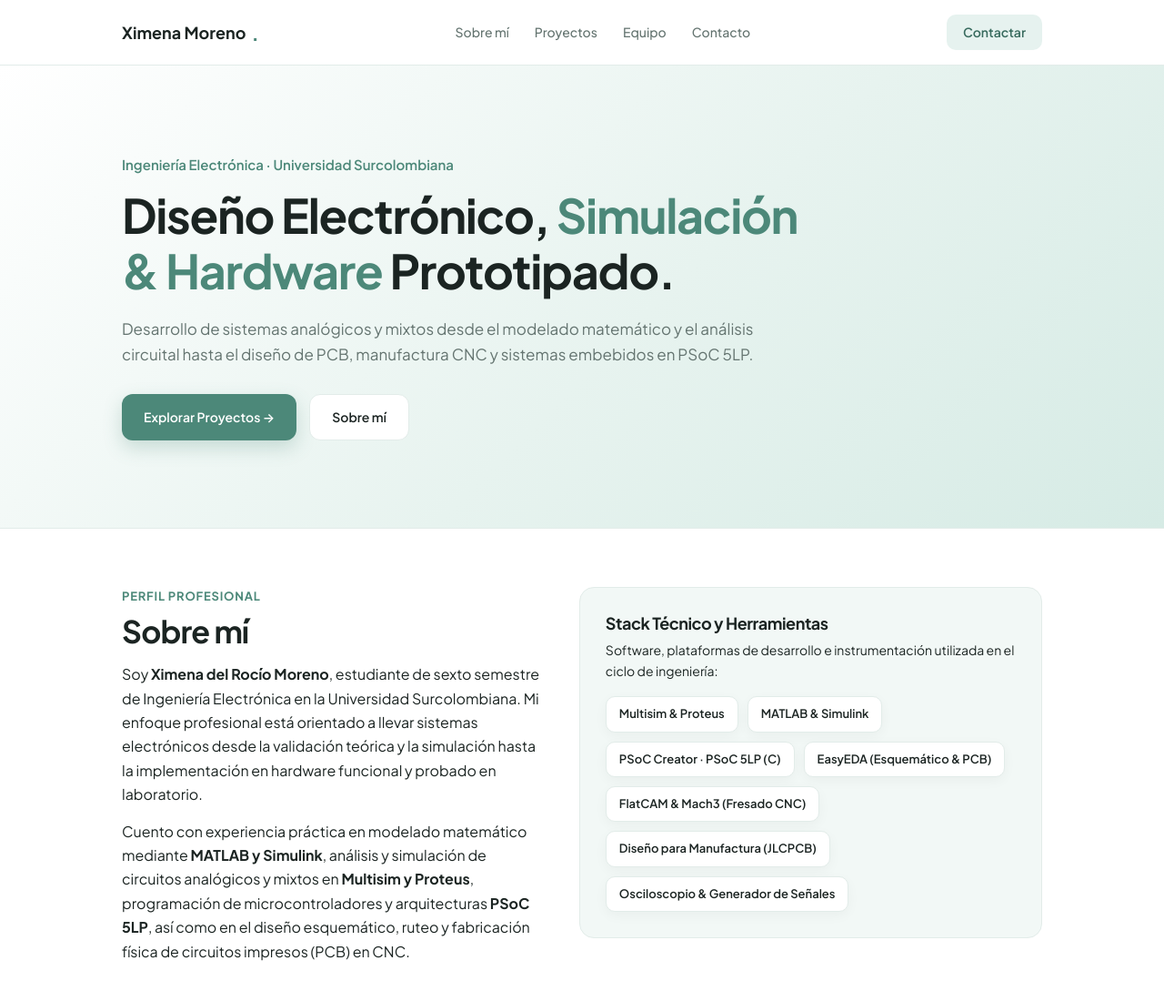
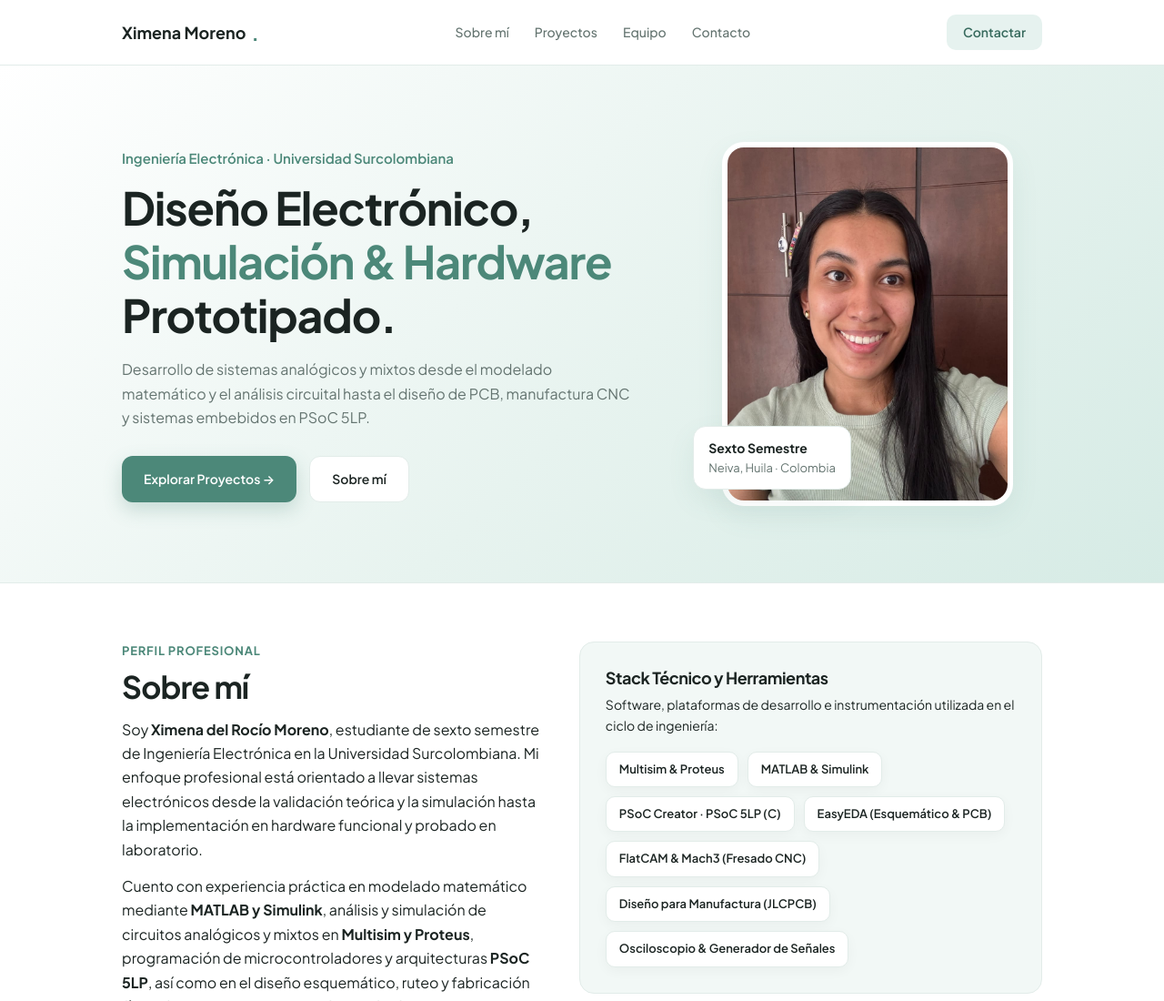
Before and after one commit to ximenamoreno24/portafolio-analogica, a plain HTML site: page index.html in a window 1280 px wide. Shown: the top 1100 px of the page at 91% size. Drawn offline with Linux system fonts and the light colour scheme.

Commit message:
Update index.html

```diff
--- a/index.html
+++ b/index.html
@@ -40,7 +40,7 @@ a { color: var(--acc); text-decoration: none; transition: all 0.2s ease; }
 a:hover { color: var(--acc-dark); }
 
 h1, h2, h3, h4 { font-weight: 700; line-height: 1.18; letter-spacing: -0.025em; margin: 0; }
-h1 { font-size: clamp(34px, 4.6vw, 52px); }
+h1 { font-size: clamp(34px, 4.6vw, 50px); }
 h2 { font-size: clamp(26px, 3.2vw, 34px); }
 h3 { font-size: 18px; margin-bottom: 8px; }
 p { margin: 0 0 14px; max-width: 68ch; }
@@ -87,14 +87,17 @@ nav .wrap {
 }
 .nav-cta:hover { background: var(--acc); color: #fff; }
 
-/* HERO SIN FOTO DE PERFIL */
+/* HERO CON FOTO */
 .hero-sec {
-  padding: clamp(56px, 8vw, 96px) 0;
+  padding: clamp(48px, 7vw, 84px) 0;
   background: var(--mint-grad);
   border-bottom: 1px solid var(--rule);
 }
-.hero-single {
-  max-width: 780px;
+.hero-grid {
+  display: grid;
+  grid-template-columns: 1.25fr 0.85fr;
+  gap: clamp(32px, 5vw, 64px);
+  align-items: center;
 }
 .hero-kicker {
   display: inline-block;
@@ -105,10 +108,10 @@ nav .wrap {
 }
 .hero-title span { color: var(--acc); }
 .hero-desc {
-  font-size: 17px;
+  font-size: 16px;
   color: var(--mut);
-  margin: 18px 0 30px;
-  max-width: 60ch;
+  margin: 18px 0 28px;
+  max-width: 56ch;
 }
 .hero-actions { display: flex; gap: 14px; flex-wrap: wrap; }
 .btn-primary {
@@ -137,6 +140,42 @@ nav .wrap {
   gap: 8px;
 }
 .btn-outline:hover { border-color: var(--acc); color: var(--acc); }
+
+.hero-visual {
+  position: relative;
+  display: flex;
+  justify-content: center;
+}
+.foto-frame {
+  width: 100%;
+  max-width: 320px;
+  aspect-ratio: 4/5;
+  border-radius: 24px;
+  background: #ffffff;
+  border: 6px solid #ffffff;
+  box-shadow: var(--shadow-md);
+  display: grid;
+  place-items: center;
+  font-size: 64px;
+  font-weight: 700;
+  color: var(--acc);
+  overflow: hidden;
+}
+.foto-frame img { width: 100%; height: 100%; object-fit: cover; }
+
+.floating-pill {
+  position: absolute;
+  bottom: 18px;
+  left: 0;
+  background: #ffffff;
+  border: 1px solid var(--rule);
+  border-radius: 14px;
+  padding: 12px 16px;
+  box-shadow: var(--shadow-md);
+  font-size: 13px;
+}
+.floating-pill strong { display: block; color: var(--ink); font-size: 14px; }
+.floating-pill span { color: var(--mut); }
 
 /* SECCIÓN SOBRE MÍ */
 .about-sec {
@@ -488,7 +527,9 @@ dialog::backdrop { background: rgba(15, 25, 22, 0.72); backdrop-filter: blur(4px
 #lightbox p { padding: 14px 20px; margin: 0; font-size: 14px; text-align: center; color: var(--mut); }
 
 @media (max-width: 860px) {
-  .about-grid, .two-col { grid-template-columns: 1fr; }
+  .hero-grid, .about-grid, .two-col { grid-template-columns: 1fr; }
+  .hero-visual { order: -1; justify-content: flex-start; }
+  .foto-frame { max-width: 240px; }
 }
 </style>
 </head>
@@ -507,16 +548,26 @@ dialog::backdrop { background: rgba(15, 25, 22, 0.72); backdrop-filter: blur(4px
   </div>
 </nav>
 
-<!-- PORTADA SIN FOTO DE PERFIL -->
+<!-- PORTADA CON FOTO -->
 <section class="hero-sec">
-  <div class="wrap">
-    <div class="hero-single">
+  <div class="wrap hero-grid">
+    <div>
       <span class="hero-kicker">Ingeniería Electrónica · Universidad Surcolombiana</span>
       <h1 class="hero-title">Diseño Electrónico, <span>Simulación &amp; Hardware</span> Prototipado.</h1>
       <p class="hero-desc">Desarrollo de sistemas analógicos y mixtos desde el modelado matemático y el análisis circuital hasta el diseño de PCB, manufactura CNC y sistemas embebidos en PSoC 5LP.</p>
       <div class="hero-actions">
         <a href="#proyectos" class="btn-primary">Explorar Proyectos →</a>
         <a href="#sobre-mi" class="btn-outline">Sobre mí</a>
+      </div>
+    </div>
+
+    <div class="hero-visual">
+      <div class="foto-frame" id="foto">
+        <img src="img/perfil.jpeg" alt="Ximena del Rocío Moreno">
+      </div>
+      <div class="floating-pill">
+        <strong>Sexto Semestre</strong>
+        <span>Neiva, Huila · Colombia</span>
       </div>
     </div>
   </div>
```
